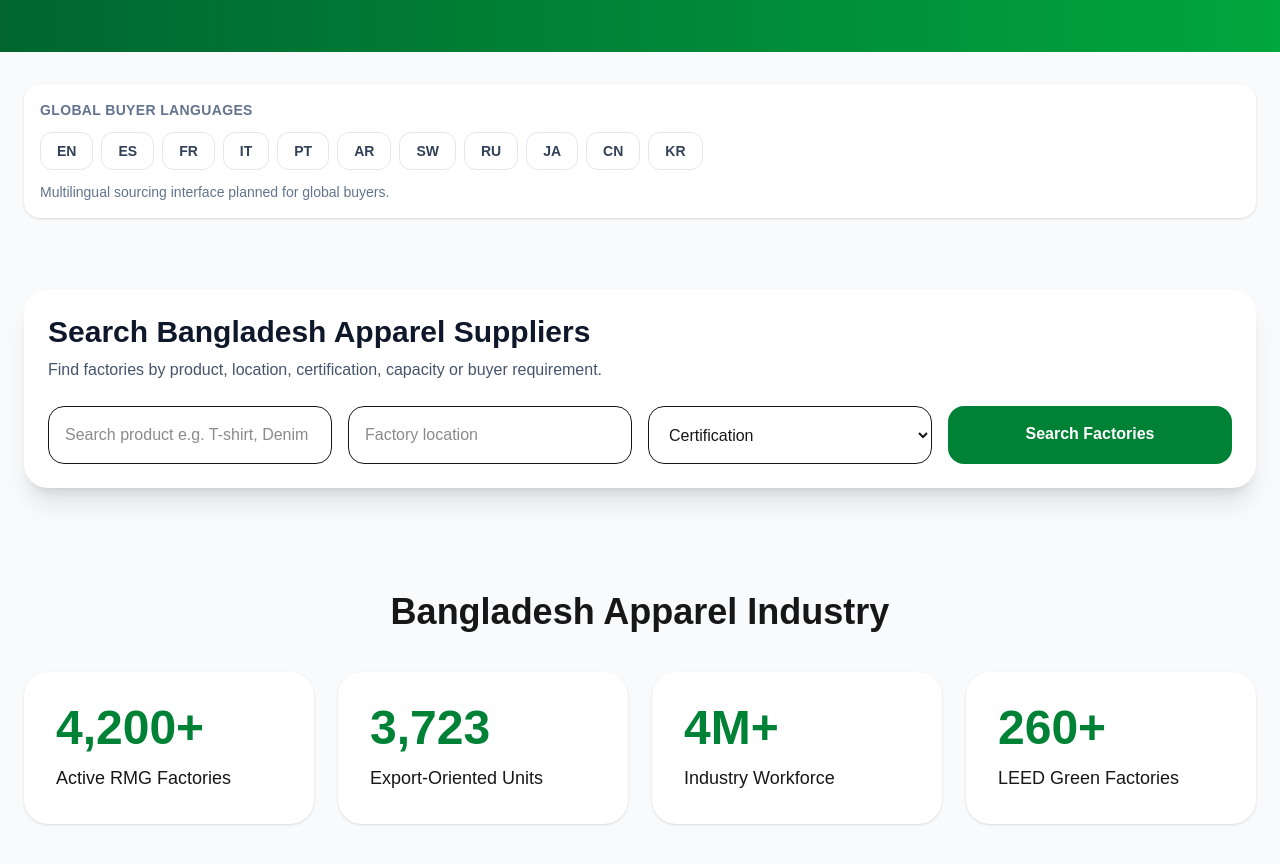
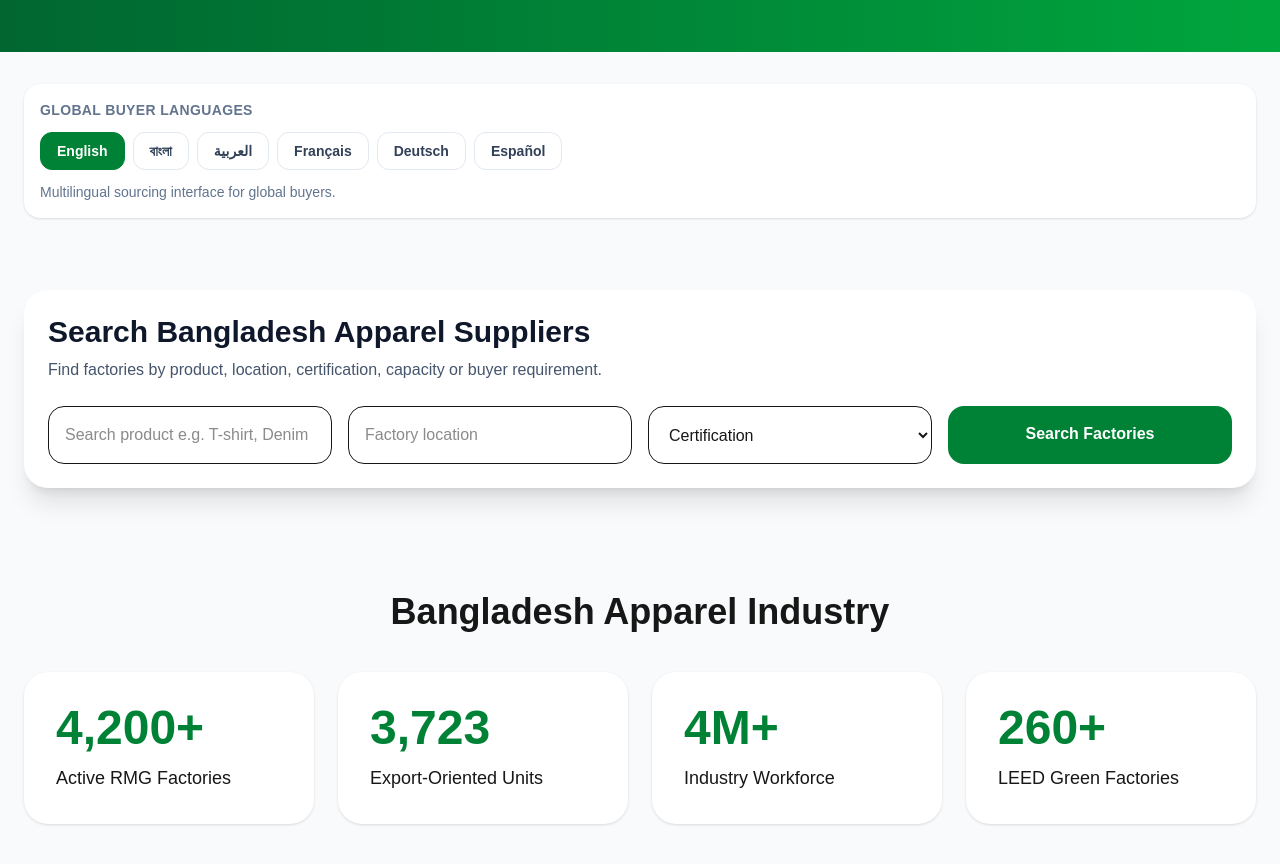
Before and after one commit to mahtab2011/bangladeshapparel, a Next.js app: page / in a window 1280 px wide. Shown: the part 820-1684 px from the top of the page. Built offline with nearby package versions, Linux system fonts and the light colour scheme.

Commit message:
Add working multilingual homepage demo

```diff
--- a/app/components/LanguageSelector.tsx
+++ b/app/components/LanguageSelector.tsx
@@ -1,16 +1,33 @@
+"use client";
+
+import { useEffect, useState } from "react";
+
 export default function LanguageSelector() {
+  const [selectedLanguage, setSelectedLanguage] =
+    useState("en");
+
+  useEffect(() => {
+    const saved =
+      localStorage.getItem("language") || "en";
+
+    setSelectedLanguage(saved);
+  }, []);
+
+  function changeLanguage(language: string) {
+    localStorage.setItem("language", language);
+
+    setSelectedLanguage(language);
+
+    window.location.reload();
+  }
+
   const languages = [
-    { code: "EN", name: "English" },
-    { code: "ES", name: "Spanish" },
-    { code: "FR", name: "French" },
-    { code: "IT", name: "Italian" },
-    { code: "PT", name: "Portuguese" },
-    { code: "AR", name: "Arabic" },
-    { code: "SW", name: "Swahili" },
-    { code: "RU", name: "Russian" },
-    { code: "JA", name: "Japanese" },
-    { code: "CN", name: "Chinese" },
-    { code: "KR", name: "Korean" },
+    { code: "en", label: "English" },
+    { code: "bn", label: "বাংলা" },
+    { code: "ar", label: "العربية" },
+    { code: "fr", label: "Français" },
+    { code: "de", label: "Deutsch" },
+    { code: "es", label: "Español" },
   ];
 
   return (
@@ -23,16 +40,22 @@ export default function LanguageSelector() {
         {languages.map((language) => (
           <button
             key={language.code}
-            className="rounded-xl border border-slate-200 px-4 py-2 text-sm font-semibold text-slate-700 transition hover:border-green-700 hover:bg-green-50 hover:text-green-700"
-            title={language.name}
+            onClick={() =>
+              changeLanguage(language.code)
+            }
+            className={`rounded-xl border px-4 py-2 text-sm font-semibold transition ${
+              selectedLanguage === language.code
+                ? "border-green-700 bg-green-700 text-white"
+                : "border-slate-200 text-slate-700 hover:border-green-700 hover:bg-green-50 hover:text-green-700"
+            }`}
           >
-            {language.code}
+            {language.label}
           </button>
         ))}
       </div>
 
       <p className="mt-3 text-sm text-slate-500">
-        Multilingual sourcing interface planned for global buyers.
+        Multilingual sourcing interface for global buyers.
       </p>
     </div>
   );
--- /dev/null
+++ b/app/lib/translations.ts
@@ -0,0 +1,93 @@
+export const translations = {
+  en: {
+    languageTitle: "Global Buyer Languages",
+    heroBadge: "Bangladesh Apparel Industry Portal",
+    heroTitle:
+      "Connecting Global Buyers, Bangladesh Manufacturers and AI-Powered Factory Intelligence",
+    heroText:
+      "Discover garment manufacturers, textile mills, accessories suppliers, sourcing partners and intelligent factory solutions from Bangladesh.",
+    browseFactories: "Browse Factories",
+    buyerCentre: "Buyer Centre",
+    registerFactory: "Register Your Factory",
+    searchTitle: "Search Bangladesh Apparel Suppliers",
+    searchText:
+      "Find factories by product, location, certification, capacity or buyer requirement.",
+  },
+
+  bn: {
+    languageTitle: "বৈশ্বিক ক্রেতাদের ভাষা",
+    heroBadge: "বাংলাদেশ অ্যাপারেল ইন্ডাস্ট্রি পোর্টাল",
+    heroTitle:
+      "বৈশ্বিক ক্রেতা, বাংলাদেশের উৎপাদক ও AI-চালিত ফ্যাক্টরি ইন্টেলিজেন্সের সংযোগ",
+    heroText:
+      "বাংলাদেশের গার্মেন্টস কারখানা, টেক্সটাইল মিল, এক্সেসরিজ সরবরাহকারী, সোর্সিং পার্টনার এবং স্মার্ট ফ্যাক্টরি সলিউশন খুঁজুন।",
+    browseFactories: "কারখানা দেখুন",
+    buyerCentre: "বায়ার সেন্টার",
+    registerFactory: "আপনার কারখানা নিবন্ধন করুন",
+    searchTitle: "বাংলাদেশি অ্যাপারেল সরবরাহকারী খুঁজুন",
+    searchText:
+      "পণ্য, এলাকা, সার্টিফিকেশন, সক্ষমতা অথবা বায়ারের প্রয়োজন অনুযায়ী কারখানা খুঁজুন।",
+  },
+
+  ar: {
+    languageTitle: "لغات المشترين العالميين",
+    heroBadge: "بوابة صناعة الملابس في بنغلاديش",
+    heroTitle:
+      "ربط المشترين العالميين بالمصنعين في بنغلاديش وذكاء المصانع المدعوم بالذكاء الاصطناعي",
+    heroText:
+      "اكتشف مصانع الملابس ومطاحن النسيج وموردي الإكسسوارات وشركاء التوريد وحلول المصانع الذكية في بنغلاديش.",
+    browseFactories: "استعراض المصانع",
+    buyerCentre: "مركز المشترين",
+    registerFactory: "سجل مصنعك",
+    searchTitle: "ابحث عن موردي الملابس في بنغلاديش",
+    searchText:
+      "ابحث حسب المنتج أو الموقع أو الشهادة أو القدرة الإنتاجية أو متطلبات المشتري.",
+  },
+
+  fr: {
+    languageTitle: "Langues des acheteurs mondiaux",
+    heroBadge: "Portail de l’industrie textile du Bangladesh",
+    heroTitle:
+      "Connecter les acheteurs mondiaux aux fabricants bangladais et à l’intelligence d’usine alimentée par l’IA",
+    heroText:
+      "Découvrez les fabricants de vêtements, les usines textiles, les fournisseurs d’accessoires, les partenaires de sourcing et les solutions intelligentes du Bangladesh.",
+    browseFactories: "Parcourir les usines",
+    buyerCentre: "Centre acheteurs",
+    registerFactory: "Enregistrer votre usine",
+    searchTitle: "Rechercher des fournisseurs bangladais",
+    searchText:
+      "Trouvez des usines par produit, localisation, certification, capacité ou besoin acheteur.",
+  },
+
+  de: {
+    languageTitle: "Globale Käufersprachen",
+    heroBadge: "Bangladesh Apparel Industry Portal",
+    heroTitle:
+      "Globale Käufer mit Herstellern aus Bangladesch und KI-gestützter Fabrikintelligenz verbinden",
+    heroText:
+      "Entdecken Sie Bekleidungshersteller, Textilfabriken, Zubehörlieferanten, Sourcing-Partner und intelligente Fabriklösungen aus Bangladesch.",
+    browseFactories: "Fabriken ansehen",
+    buyerCentre: "Buyer Centre",
+    registerFactory: "Fabrik registrieren",
+    searchTitle: "Bangladesch Apparel-Lieferanten suchen",
+    searchText:
+      "Suchen Sie Fabriken nach Produkt, Standort, Zertifizierung, Kapazität oder Käuferanforderung.",
+  },
+
+  es: {
+    languageTitle: "Idiomas de compradores globales",
+    heroBadge: "Portal de la industria de la confección de Bangladesh",
+    heroTitle:
+      "Conectando compradores globales con fabricantes de Bangladesh e inteligencia de fábrica impulsada por IA",
+    heroText:
+      "Descubra fabricantes de prendas, fábricas textiles, proveedores de accesorios, socios de abastecimiento y soluciones inteligentes de Bangladesh.",
+    browseFactories: "Ver fábricas",
+    buyerCentre: "Centro de compradores",
+    registerFactory: "Registrar fábrica",
+    searchTitle: "Buscar proveedores de Bangladesh",
+    searchText:
+      "Encuentre fábricas por producto, ubicación, certificación, capacidad o requisito del comprador.",
+  },
+} as const;
+
+export type LanguageCode = keyof typeof translations;
--- a/app/page.tsx
+++ b/app/page.tsx
@@ -1,7 +1,23 @@
+"use client";
 import Link from "next/link";
 import LanguageSelector from "./components/LanguageSelector";
+import { useEffect, useState } from "react";
+import {
+  LanguageCode,
+  translations,
+} from "./lib/translations";
 
 export default function HomePage() {
+  const [language, setLanguage] = useState<LanguageCode>("en");
+
+useEffect(() => {
+  const savedLanguage =
+    (localStorage.getItem("language") as LanguageCode) || "en";
+
+  setLanguage(savedLanguage);
+}, []);
+
+const t = translations[language];
   const categories = [
     "Knitwear",
     "Woven Garments",
```
